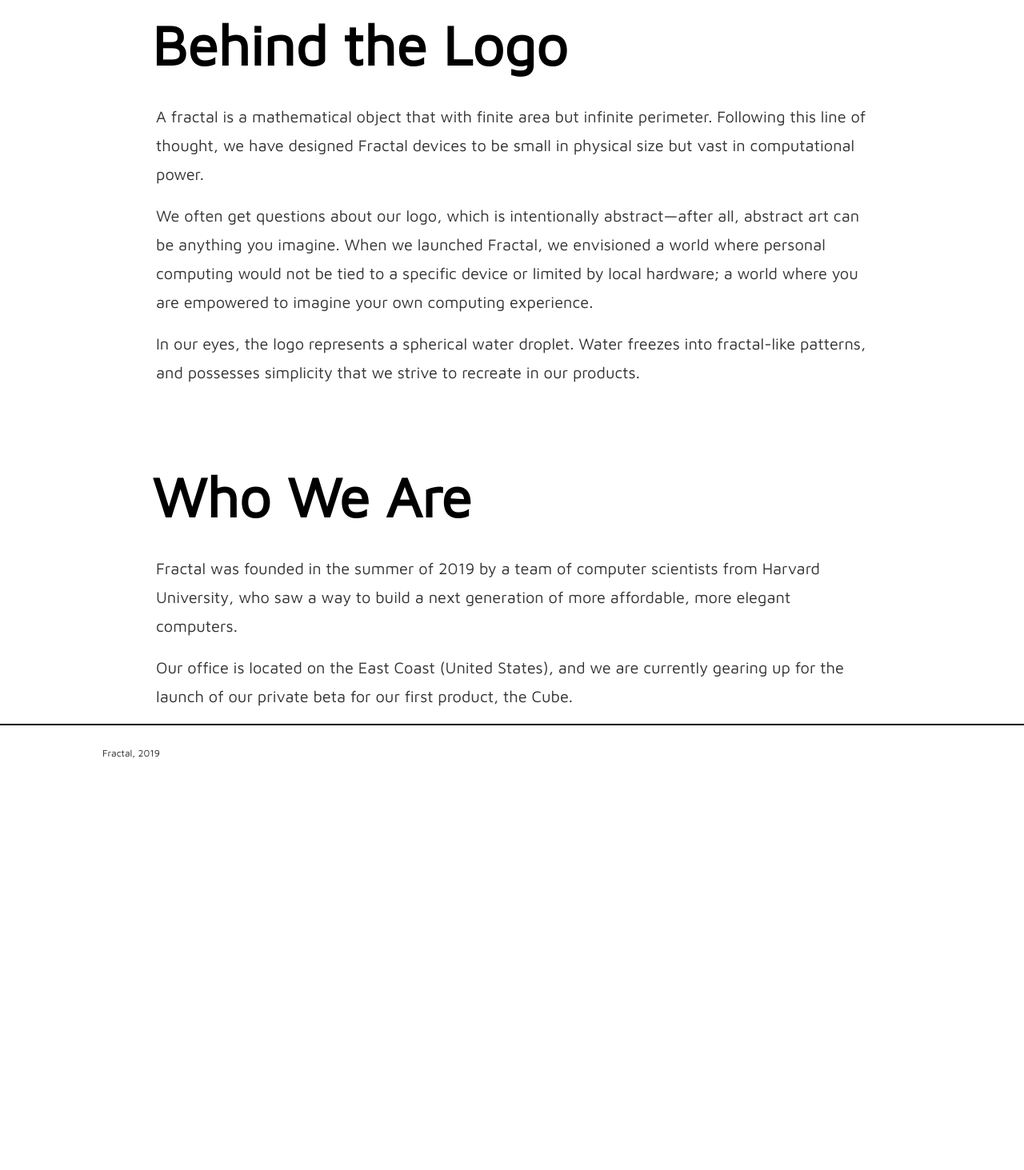
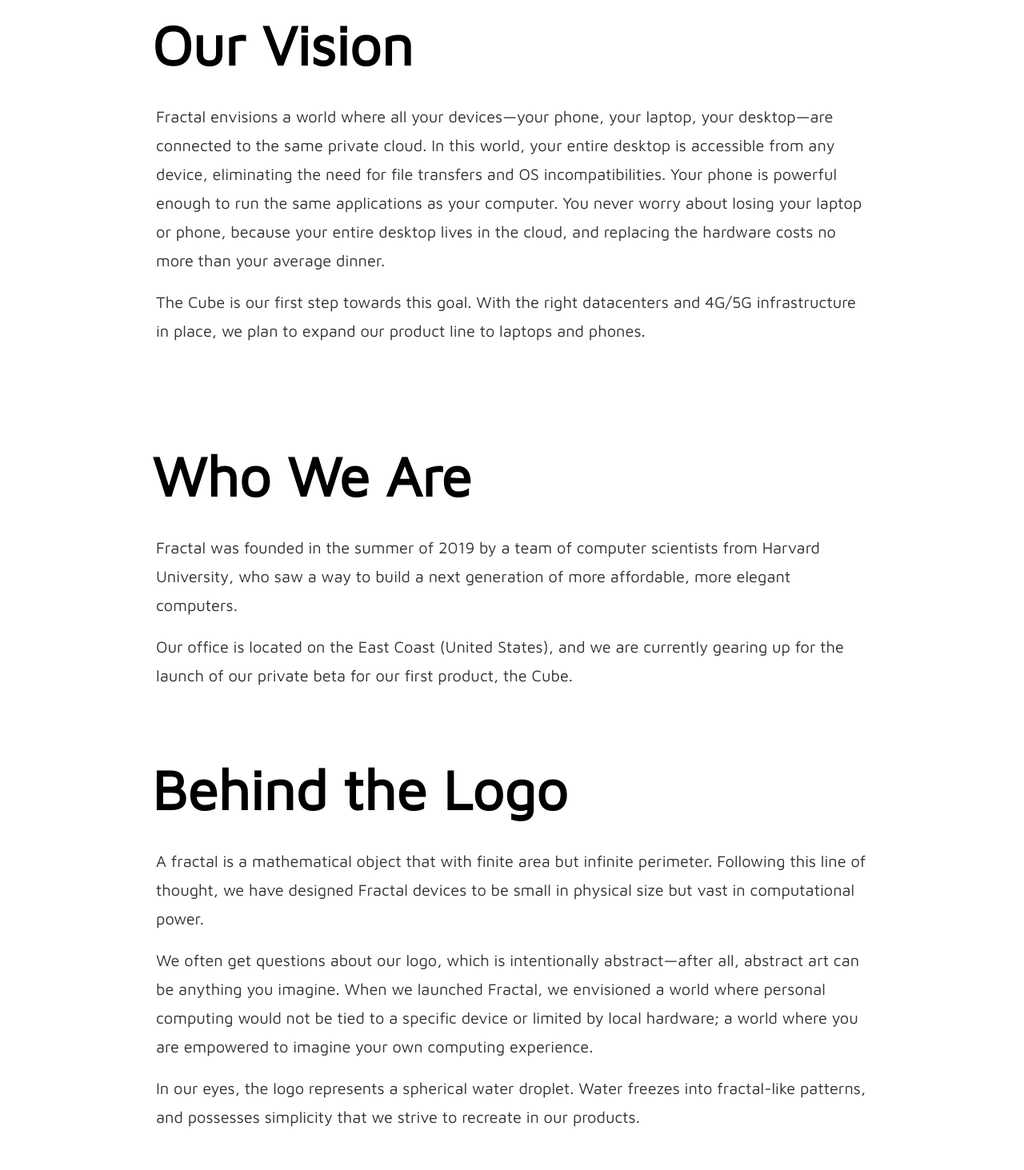
Before and after one commit to whisthq/vm-website, a React (Create React App) app: page /story in a window 1280 px wide. Shown: the part 227-1690 px from the top of the page at 80% size. Before the commit the page ends 1204 px from the top, so only its background shows below. Built offline with nearby package versions, Linux system fonts and the light colour scheme.

Commit message:
final push

```diff
--- a/src/index.js
+++ b/src/index.js
@@ -20,7 +20,7 @@
 	      <Route path="/story" component={Story} />
 	      <Route path="/howitworks" component={HowItWorks} />
 	        <div style = {{width: '100%', height: 2, backgroundColor: 'black'}}></div>
-	        <div style = {{width: '100%', backgroundColor: 'white', textAlign: 'left', padding: '2% 10%', display: 'flex', fontSize: 12}}>
+	        <div style = {{width: '100%', backgroundColor: 'white', textAlign: 'left', padding: '2% 10%', display: 'flex', fontSize: 15}}>
 	          <p style = {{margin: 0, width: '60%'}}>Fractal, 2019</p>
 	        </div>
 	    </div>
--- a/src/pages/story.js
+++ b/src/pages/story.js
@@ -48,17 +48,16 @@
         this.state.width > 700
         ?
         <div style = {{width: '100%', backgroundColor: 'white', textAlign: 'left', padding: '5% 10%'}}>
-          <CubeSection subtitle = 'Our Story'
-                       title = 'Behind the Logo'
+          <CubeSection title = 'Our Vision' subtitle = 'Our Story'
                        text = {<div style = {{color: '#333333', fontSize: 20, lineHeight: 1.8, paddingLeft: 5}}>
-                                 <p>A fractal is a mathematical object that with finite area but infinite perimeter. Following this line of thought,
-                                    we have designed Fractal devices to be small in physical size but vast in computational power.</p>
-                                 <p>We often get questions about our logo, which is intentionally abstract⁠—after all, abstract art can be anything
-                                 you imagine. When we launched Fractal, we envisioned a world where personal computing would not be tied to a specific
-                                 device or limited by local hardware; a world where you are empowered to imagine your own computing experience.
-                                 </p>
-                                 <p>In our eyes, the logo represents a spherical water droplet. Water freezes into fractal-like patterns, and possesses simplicity that
-                                 we strive to recreate in our products.
+                                 <p>Fractal envisions a world where all your devices—your phone, your laptop, your desktop—are connected
+                                 to the same private cloud. In this world, your entire desktop is accessible from any device, eliminating
+                                 the need for file transfers and OS incompatibilities. Your phone is powerful enough to run the same applications
+                                 as your computer. You never worry about losing your laptop or phone, because your entire desktop lives in the
+                                 cloud, and replacing the hardware costs no more than your average dinner.</p>
+                                 <p>
+                                 The Cube is our first step towards this goal. With the right datacenters
+                                 and 4G/5G infrastructure in place, we plan to expand our product line to laptops and phones.
                                  </p>
                                 </div>}
                         daymode
@@ -66,17 +65,16 @@
         </div>
         :
         <div style = {{width: '100%', backgroundColor: 'white', textAlign: 'left', padding: ' 8% 10%'}}>
-          <CubeSection subtitle = 'Our Story'
-                       title = 'Behind the Logo'
+          <CubeSection title = 'Our Vision' subtitle = 'Our Story'
                        text = {<div style = {{color: '#333333', fontSize: 20, lineHeight: 1.8, paddingLeft: 5}}>
-                                 <p style = {{fontSize: 14}}>A fractal is a mathematical object that with finite area but infinite perimeter. Following this line of thought,
-                                    we have designed Fractal devices to be small in physical size but vast in computational power.</p>
-                                 <p style = {{fontSize: 14}}>We often get questions about our logo, which is intentionally abstract⁠—after all, abstract art can be anything
-                                 you imagine. When we launched Fractal, we envisioned a world where personal computing would not be tied to a specific
-                                 device or limited by local hardware; a world where you are empowered to imagine your own computing experience.
-                                 </p>
-                                 <p style = {{fontSize: 14}}>In our eyes, the logo represents a spherical water droplet. Water freezes into fractal-like patterns, and possesses simplicity that
-                                 we strive to recreate in our products.
+                                 <p style = {{fontSize: 14}}>Fractal envisions a world where all your devices—your phone, your laptop, your desktop—are connected
+                                 to the same private cloud. In this world, your entire desktop is accessible from any device, eliminating
+                                 the need for file transfers and OS incompatibilities. Your phone is powerful enough to run the same applications
+                                 as your computer. You never worry about losing your laptop or phone, because your entire desktop lives in the
+                                 cloud, and replacing the hardware costs no more than your average dinner.</p>
+                                 <p style = {{fontSize: 14}}>
+                                 The Cube is our first step towards this goal. With the right datacenters
+                                 and 4G/5G infrastructure in place, we plan to expand our product line to laptops and phones.
                                  </p>
                                 </div>}
                         daymode
@@ -86,7 +84,7 @@
         {
         this.state.width > 700
         ?
-        <div style = {{width: '100%', backgroundColor: 'white', textAlign: 'left', padding: '0% 10%'}}>
+        <div style = {{width: '100%', backgroundColor: 'white', textAlign: 'left', padding: '2% 10%'}}>
           <CubeSection title = 'Who We Are'
                        text = {<div style = {{color: '#333333', fontSize: 20, lineHeight: 1.8, paddingLeft: 5}}>
                                  <p>Fractal was founded in the summer of 2019 by a team of computer scientists from Harvard University, who saw a way to build a next
@@ -114,6 +112,43 @@
           />
         </div>
         }
+        {
+        this.state.width > 700
+        ?
+        <div style = {{width: '100%', backgroundColor: 'white', textAlign: 'left', padding: '2% 10%', marginBottom: 50}}>
+          <CubeSection title = 'Behind the Logo'
+                       text = {<div style = {{color: '#333333', fontSize: 20, lineHeight: 1.8, paddingLeft: 5}}>
+                                 <p>A fractal is a mathematical object that with finite area but infinite perimeter. Following this line of thought,
+                                    we have designed Fractal devices to be small in physical size but vast in computational power.</p>
+                                 <p>We often get questions about our logo, which is intentionally abstract⁠—after all, abstract art can be anything
+                                 you imagine. When we launched Fractal, we envisioned a world where personal computing would not be tied to a specific
+                                 device or limited by local hardware; a world where you are empowered to imagine your own computing experience.
+                                 </p>
+                                 <p>In our eyes, the logo represents a spherical water droplet. Water freezes into fractal-like patterns, and possesses simplicity that
+                                 we strive to recreate in our products.
+                                 </p>
+                                </div>}
+                        daymode
+          />
+        </div>
+        :
+        <div style = {{width: '100%', backgroundColor: 'white', textAlign: 'left', padding: ' 2% 10%', marginBottom: 50}}>
+          <CubeSection title = 'Behind the Logo'
+                       text = {<div style = {{color: '#333333', fontSize: 20, lineHeight: 1.8, paddingLeft: 5}}>
+                                 <p style = {{fontSize: 14}}>A fractal is a mathematical object that with finite area but infinite perimeter. Following this line of thought,
+                                    we have designed Fractal devices to be small in physical size but vast in computational power.</p>
+                                 <p style = {{fontSize: 14}}>We often get questions about our logo, which is intentionally abstract⁠—after all, abstract art can be anything
+                                 you imagine. When we launched Fractal, we envisioned a world where personal computing would not be tied to a specific
+                                 device or limited by local hardware; a world where you are empowered to imagine your own computing experience.
+                                 </p>
+                                 <p style = {{fontSize: 14}}>In our eyes, the logo represents a spherical water droplet. Water freezes into fractal-like patterns, and possesses simplicity that
+                                 we strive to recreate in our products.
+                                 </p>
+                                </div>}
+                        daymode
+          />
+        </div>
+        }
       </div>
     );
   }
```
